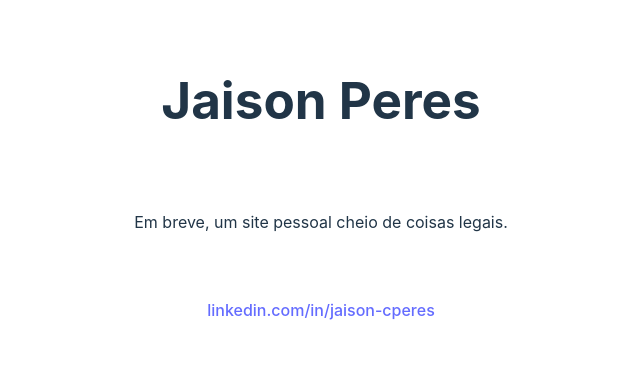
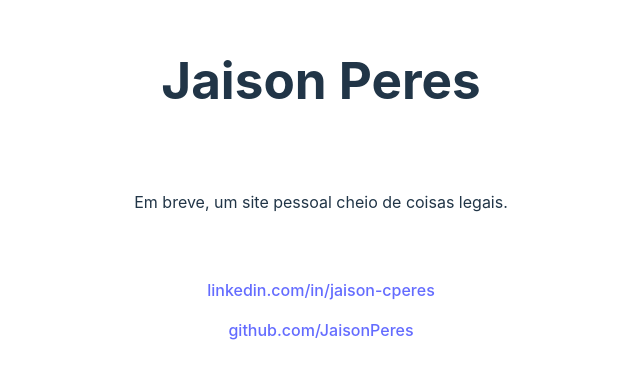
Before and after one commit to JaisonPeres/jaisonperes, a React (Vite) app: page / in a window 1280 px wide. Shown: the part 212-590 px from the top of the page, without its empty margins (319-959 px from the left). Built offline with nearby package versions, Linux system fonts and the light colour scheme.

Commit message:
feat: add github link
Signed-off-by: Jaison Peres <jaison.peres@payface.com.br>

```diff
--- a/src/App.tsx
+++ b/src/App.tsx
@@ -17,6 +17,9 @@ function App() {
       <p className="read-the-docs">
         <a href='https://www.linkedin.com/in/jaison-cperes/' target='_blank'>linkedin.com/in/jaison-cperes</a>
       </p>
+      <p className="read-the-docs">
+        <a href='https://github.com/JaisonPeres' target='_blank'>github.com/JaisonPeres</a>
+      </p>
     </div>
   )
 }
```
